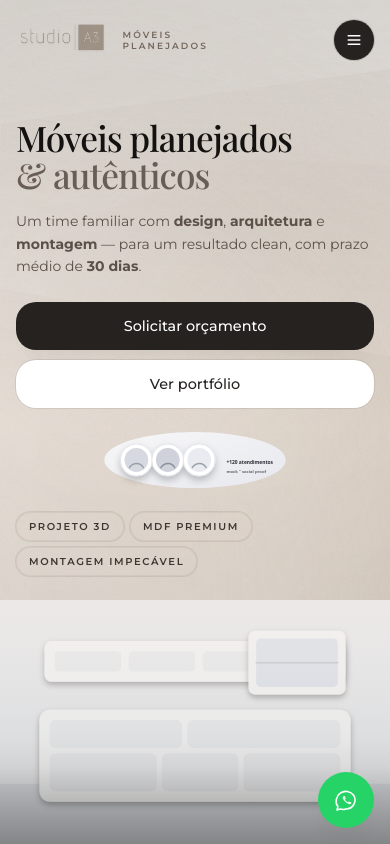
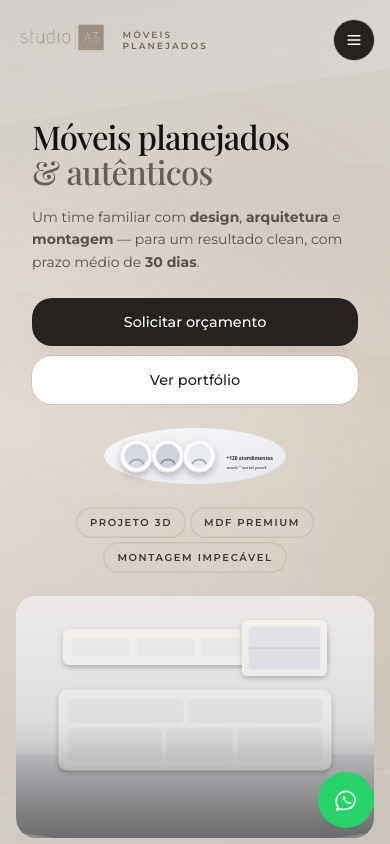
Before and after one commit to gabrielbrandel/StudioA3, a React (Vite) app: page / in a window 390 px wide. Shown: the top 844 px of the page. Built offline with nearby package versions, Linux system fonts and the light colour scheme.

Commit message:
tentativa de correção

```diff
--- a/index.html
+++ b/index.html
@@ -5,7 +5,7 @@
     <link rel="icon" type="image/png" sizes="32x32" href="/brand/favicon-32.png" />
     <link rel="apple-touch-icon" href="/brand/apple-touch-icon.png" />
     <meta name="theme-color" content="#9C8C7E" />
-    <meta name="viewport" content="width=device-width, initial-scale=1.0" />
+    <meta name="viewport" content="width=device-width, initial-scale=1.0, viewport-fit=cover" />
     <meta
       name="description"
       content="StudioA3 — móveis planejados sob medida para apartamentos novos. Projeto personalizado, atendimento direto e prazo médio de 30 dias."
--- a/src/components/HeroSection.tsx
+++ b/src/components/HeroSection.tsx
@@ -1,7 +1,7 @@
 import { motion, useReducedMotion } from 'framer-motion'
 import { ButtonLink } from './Button'
 import { Container } from './Container'
-import { inViewHero, instantTransition, springPop } from '../lib/motionPresets'
+import { instantTransition, springPop } from '../lib/motionPresets'
 import heroRoom from '../assets/mock/room-kitchen.svg'
 import facesCollage from '../assets/mock/faces-collage.svg'
 
@@ -14,18 +14,17 @@ export function HeroSection() {
   return (
     <section
       id="inicio"
-      className="relative min-w-0 scroll-mt-[5.5rem] overflow-hidden bg-transparent pt-24 sm:pt-28"
+      className="relative min-w-0 scroll-mt-[5.5rem] overflow-x-clip overflow-y-visible bg-transparent pb-10 pt-24 sm:pb-12 sm:pt-28"
     >
-      <div className="mx-auto w-full min-w-0 max-w-6xl lg:px-8">
+      <div className="mx-auto w-full min-w-0 max-w-6xl px-4 sm:px-6 lg:px-8">
         <div className="grid items-stretch lg:grid-cols-12 lg:gap-10">
           <motion.div
             className="relative order-2 lg:order-2 lg:col-span-7"
             initial={reduce ? shown : { opacity: 0, y: 56, scale: 0.9 }}
-            whileInView={shown}
-            viewport={inViewHero}
+            animate={shown}
             transition={heroSpring(0.02)}
           >
-            <div className="relative h-[min(340px,72vw)] sm:h-[420px] md:h-[520px] lg:h-[min(720px,calc(100svh-5rem)))]">
+            <div className="relative h-[min(300px,62vw)] min-h-[240px] sm:h-[420px] md:h-[520px] lg:h-[min(720px,calc(100svh-5rem)))]">
               <div className="pointer-events-none absolute inset-x-0 top-0 z-20 h-32 bg-gradient-to-b from-studio-200/35 to-transparent lg:left-10 lg:right-0" />
 
               <div className="absolute inset-x-0 bottom-0 z-20 hidden justify-center px-6 pb-8 sm:flex lg:px-10 lg:pb-10">
@@ -39,19 +38,18 @@ export function HeroSection() {
                 </div>
               </div>
 
-              <div className="group absolute inset-0 overflow-hidden rounded-none lg:rounded-l-[2.25rem]">
+              <div className="group absolute inset-0 overflow-hidden rounded-2xl lg:rounded-none lg:rounded-l-[2.25rem]">
                 <motion.img
                   src={heroRoom}
                   alt="Mock de ambiente: cozinha moderna em tons neutros"
                   className="img-hover-zoom h-full w-full object-cover"
                   initial={reduce ? { scale: 1 } : { scale: 1.08 }}
-                  whileInView={{ scale: 1 }}
-                  viewport={inViewHero}
+                  animate={{ scale: 1 }}
                   transition={
                     reduce ? instantTransition() : { type: 'spring', stiffness: 280, damping: 28, delay: 0.12 }
                   }
                   style={{
-                    clipPath: 'ellipse(140% 85% at 50% 18%)',
+                    clipPath: 'ellipse(130% 82% at 50% 22%)',
                   }}
                 />
                 <div className="pointer-events-none absolute inset-0 bg-gradient-to-t from-studio-950/35 via-studio-950/10 to-transparent" />
@@ -64,10 +62,9 @@ export function HeroSection() {
               <div className="absolute left-0 top-10 hidden h-[calc(100%-5rem)] w-px bg-studio-200/80 lg:block" />
 
               <motion.h1
-                className="mt-0 font-display text-[2.2rem] leading-[1.05] tracking-tight text-studio-950 min-[400px]:text-[2.55rem] sm:mt-2 sm:text-6xl lg:mt-0"
+                className="mt-0 font-display text-[2.05rem] leading-[1.06] tracking-tight text-studio-950 min-[400px]:text-[2.45rem] sm:mt-2 sm:text-6xl lg:mt-0"
                 initial={reduce ? shown : { opacity: 0, y: 44, scale: 0.92 }}
-                whileInView={shown}
-                viewport={inViewHero}
+                animate={shown}
                 transition={heroSpring(0.06)}
               >
                 Móveis planejados
@@ -77,8 +74,7 @@ export function HeroSection() {
               <motion.p
                 className="mt-4 max-w-xl text-sm leading-relaxed text-studio-700 sm:mt-6 sm:text-base"
                 initial={reduce ? shown : { opacity: 0, y: 40, scale: 0.94 }}
-                whileInView={shown}
-                viewport={inViewHero}
+                animate={shown}
                 transition={heroSpring(0.11)}
               >
                 Um time familiar com <strong>design</strong>, <strong>arquitetura</strong> e{' '}
@@ -89,8 +85,7 @@ export function HeroSection() {
               <motion.div
                 className="mt-6 flex flex-col gap-2.5 sm:mt-8 sm:flex-row sm:flex-wrap sm:gap-3"
                 initial={reduce ? shown : { opacity: 0, y: 36, scale: 0.92 }}
-                whileInView={shown}
-                viewport={inViewHero}
+                animate={shown}
                 transition={heroSpring(0.16)}
               >
                 <ButtonLink href="#contato" size="lg" variant="primary" className="max-sm:py-3 max-sm:text-[0.9rem]">
@@ -107,16 +102,15 @@ export function HeroSection() {
               </motion.div>
 
               <motion.div
-                className="mt-6 flex flex-col gap-3 sm:mt-8 sm:flex-row sm:items-center sm:gap-4"
+                className="mt-6 flex max-w-full flex-col gap-3 sm:mt-8 sm:flex-row sm:items-center sm:gap-4"
                 initial={reduce ? shown : { opacity: 0, y: 32, scale: 0.95 }}
-                whileInView={shown}
-                viewport={inViewHero}
+                animate={shown}
                 transition={heroSpring(0.2)}
               >
                 <img
                   src={facesCollage}
                   alt="Mock de prova social: avatares e métrica"
-                  className="h-[56px] w-[min(420px,100%)] object-contain sm:h-[72px]"
+                  className="h-[56px] max-w-full object-contain sm:h-[72px]"
                   loading="lazy"
                 />
                 <p className="hidden max-w-sm text-sm leading-relaxed text-studio-700 sm:block">
@@ -126,10 +120,9 @@ export function HeroSection() {
               </motion.div>
 
               <motion.div
-                className="mt-6 flex flex-wrap gap-1.5 sm:mt-10 sm:gap-2"
+                className="mt-6 flex flex-wrap justify-center gap-1.5 sm:mt-10 sm:justify-start sm:gap-2"
                 initial={reduce ? shown : { opacity: 0, y: 28, scale: 0.92 }}
-                whileInView={shown}
-                viewport={inViewHero}
+                animate={shown}
                 transition={heroSpring(0.24)}
               >
                 {['Projeto 3D', 'MDF premium', 'Montagem impecável'].map((t) => (
--- a/src/components/MobileSnapCarousel.tsx
+++ b/src/components/MobileSnapCarousel.tsx
@@ -1,8 +1,8 @@
 import { forwardRef, type PropsWithChildren } from 'react'
 
-/** `snap-proximity` evita o carrossel “segurar” a rolagem vertical no celular. */
+/** `pan-x` + `pan-y`: só `pan-x` faz o iOS/Android ignorarem a rolagem vertical quando o toque começa no trilho. */
 const mobileSnapTrackClass =
-  'flex w-full min-w-0 max-w-full touch-pan-x gap-4 overflow-x-auto overscroll-x-contain scroll-smooth pb-3 snap-x snap-proximity [-ms-overflow-style:none] [scrollbar-width:none] [&::-webkit-scrollbar]:hidden'
+  'flex w-full min-w-0 max-w-full gap-4 overflow-x-auto overscroll-x-contain scroll-smooth pb-3 snap-x snap-proximity [-ms-overflow-style:none] [scrollbar-width:none] [&::-webkit-scrollbar]:hidden [touch-action:pan-x_pan-y]'
 
 type Props = PropsWithChildren<{
   'aria-label': string
--- a/src/components/MotionSection.tsx
+++ b/src/components/MotionSection.tsx
@@ -18,10 +18,10 @@ export function MotionSection({ className, children, ...rest }: Props) {
   return (
     <motion.section
       className={mergedClass}
-      initial={reduce ? shown : { opacity: 0, y: 64, scale: 0.93 }}
+      initial={reduce ? shown : { opacity: 0, y: 36, scale: 0.98 }}
       whileInView={shown}
       viewport={inViewSection}
-      transition={reduce ? instantTransition() : springPop(320, 0)}
+      transition={reduce ? instantTransition() : springPop(460, 0)}
       {...rest}
     >
       {children}
--- a/src/components/ScrollToTopButton.tsx
+++ b/src/components/ScrollToTopButton.tsx
@@ -18,7 +18,7 @@ export function ScrollToTopButton() {
     <motion.button
       type="button"
       className={[
-        'fixed bottom-24 right-4 z-50',
+        'fixed z-50 bottom-[max(5.5rem,calc(env(safe-area-inset-bottom)+4.5rem))] right-[max(1rem,env(safe-area-inset-right))]',
         'inline-flex h-12 w-12 items-center justify-center rounded-2xl',
         'bg-white text-studio-950 shadow-soft ring-1 ring-studio-200/80',
         'hover:bg-studio-50 focus:outline-none focus-visible:ring-2 focus-visible:ring-studio-900/15',
--- a/src/components/WhatsappFloatingButton.tsx
+++ b/src/components/WhatsappFloatingButton.tsx
@@ -9,7 +9,7 @@ export function WhatsappFloatingButton() {
       target="_blank"
       rel="noreferrer"
       className={[
-        'fixed bottom-4 right-4 z-50',
+        'fixed bottom-[max(1rem,env(safe-area-inset-bottom))] right-[max(1rem,env(safe-area-inset-right))] z-50',
         'inline-flex h-14 w-14 items-center justify-center rounded-full',
         'bg-[#25D366] text-white shadow-soft',
         'hover:bg-[#1fb85a] focus:outline-none focus-visible:ring-2 focus-visible:ring-[#25D366]/30',
--- a/src/lib/motionPresets.ts
+++ b/src/lib/motionPresets.ts
@@ -9,8 +9,8 @@ export const inViewSection = {
 
 export const inViewReveal = {
   once: true as const,
-  amount: 'some' as const,
-  margin: '-50px 0px -20% 0px' as const,
+  amount: 0.12 as const,
+  margin: '0px 0px -10% 0px' as const,
 }
 
 export const inViewHero = {
--- a/src/styles/globals.css
+++ b/src/styles/globals.css
@@ -32,6 +32,12 @@
       'rlig' 1,
       'calt' 1;
   }
+
+  #root {
+    min-height: 100dvh;
+    width: 100%;
+    max-width: none;
+  }
 }
 
 @layer utilities {
@@ -58,7 +64,7 @@
   }
 
   .container-px {
-    @apply px-4 sm:px-6 lg:px-8;
+    @apply ps-[max(1rem,env(safe-area-inset-left))] pe-[max(1rem,env(safe-area-inset-right))] sm:ps-6 sm:pe-6 lg:ps-8 lg:pe-8;
   }
 
   .grid-fade {
```
Also changed, not shown: src/components/Navbar.tsx (+22 -3 lines).
